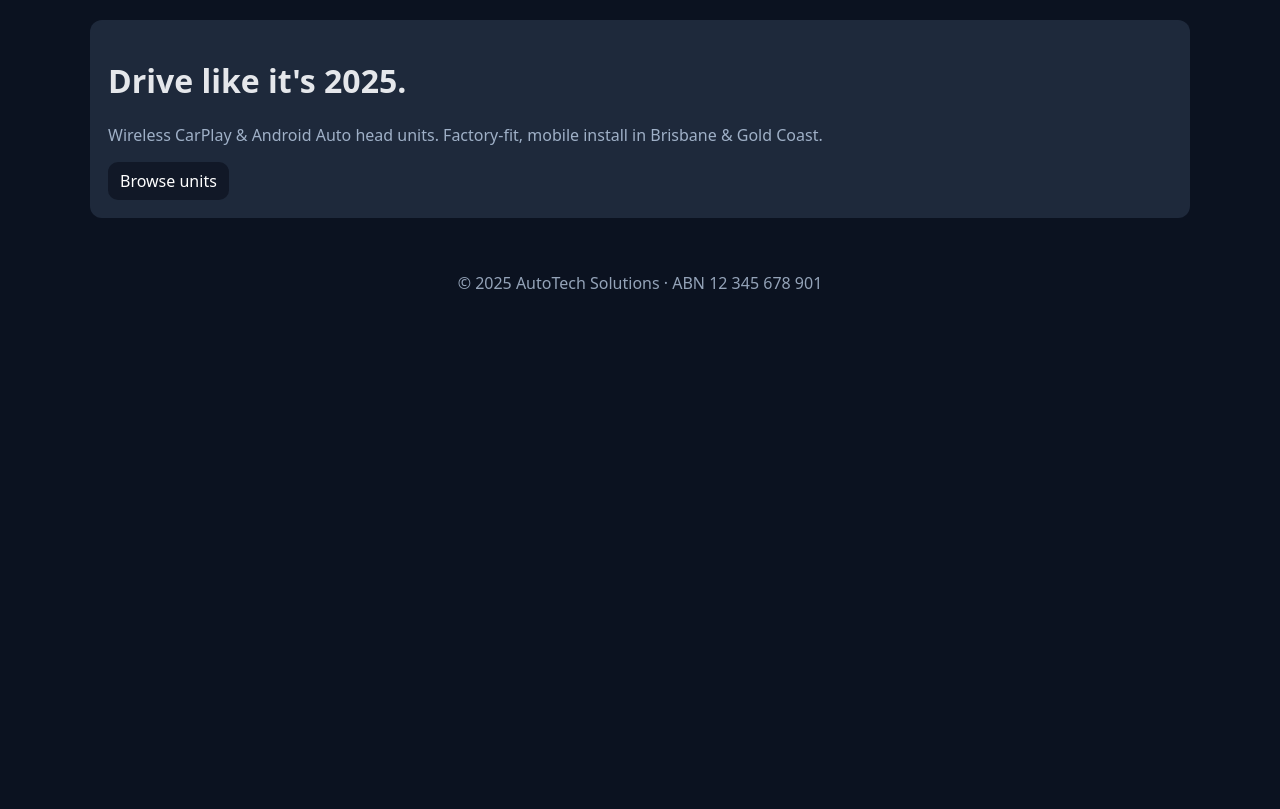
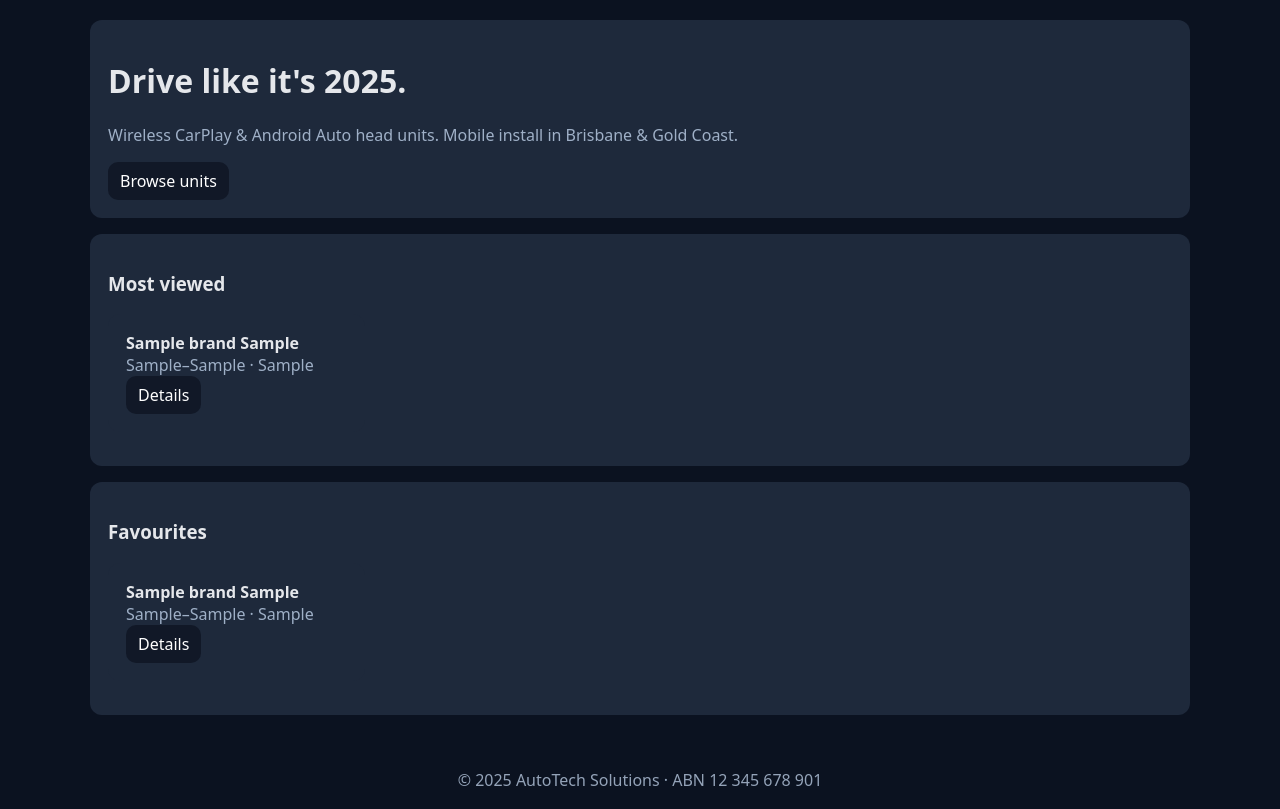
Before and after one commit to autotechsoloution-cmyk/autotech-web5, a Flask app: template templates/index.html in a window 1280 px wide. Shown: the part 86-895 px from the top of the page. Before the commit the page ends 375 px from the top, so only its background shows below. Run offline with Flask 3, Linux system fonts and the light colour scheme; the template is opened without the code that fills it: most values are stand-ins (such as "Sample title", 1, 10 or a date in 2020).

Commit message:
Update index.html

```diff
--- a/templates/index.html
+++ b/templates/index.html
@@ -2,7 +2,31 @@
 {% block content %}
   <div class="card">
     <h1>Drive like it's 2025.</h1>
-    <p class="muted">Wireless CarPlay & Android Auto head units. Factory‑fit, mobile install in Brisbane & Gold Coast.</p>
+    <p class="muted">Wireless CarPlay & Android Auto head units. Mobile install in Brisbane & Gold Coast.</p>
     <a class="btn" href="{{ url_for('shop') }}">Browse units</a>
   </div>
+
+  <div class="card"><h3>Most viewed</h3>
+    <div class="grid">
+      {% for u in most %}
+      <div class="card">
+        <div><b>{{u['Brand']}} {{u['Model (Series/Gen)']}}</b></div>
+        <div class="muted">{{u['Years From']}}–{{u['Years To']}} · {{u['Head Unit Size']}}</div>
+        <a class="btn" href="{{ url_for('unit_detail', uid=u['id']) }}">Details</a>
+      </div>
+      {% endfor %}
+    </div>
+  </div>
+
+  <div class="card"><h3>Favourites</h3>
+    <div class="grid">
+      {% for u in fav %}
+      <div class="card">
+        <div><b>{{u['Brand']}} {{u['Model (Series/Gen)']}}</b></div>
+        <div class="muted">{{u['Years From']}}–{{u['Years To']}} · {{u['Head Unit Size']}}</div>
+        <a class="btn" href="{{ url_for('unit_detail', uid=u['id']) }}">Details</a>
+      </div>
+      {% endfor %}
+    </div>
+  </div>
 {% endblock %}
```
